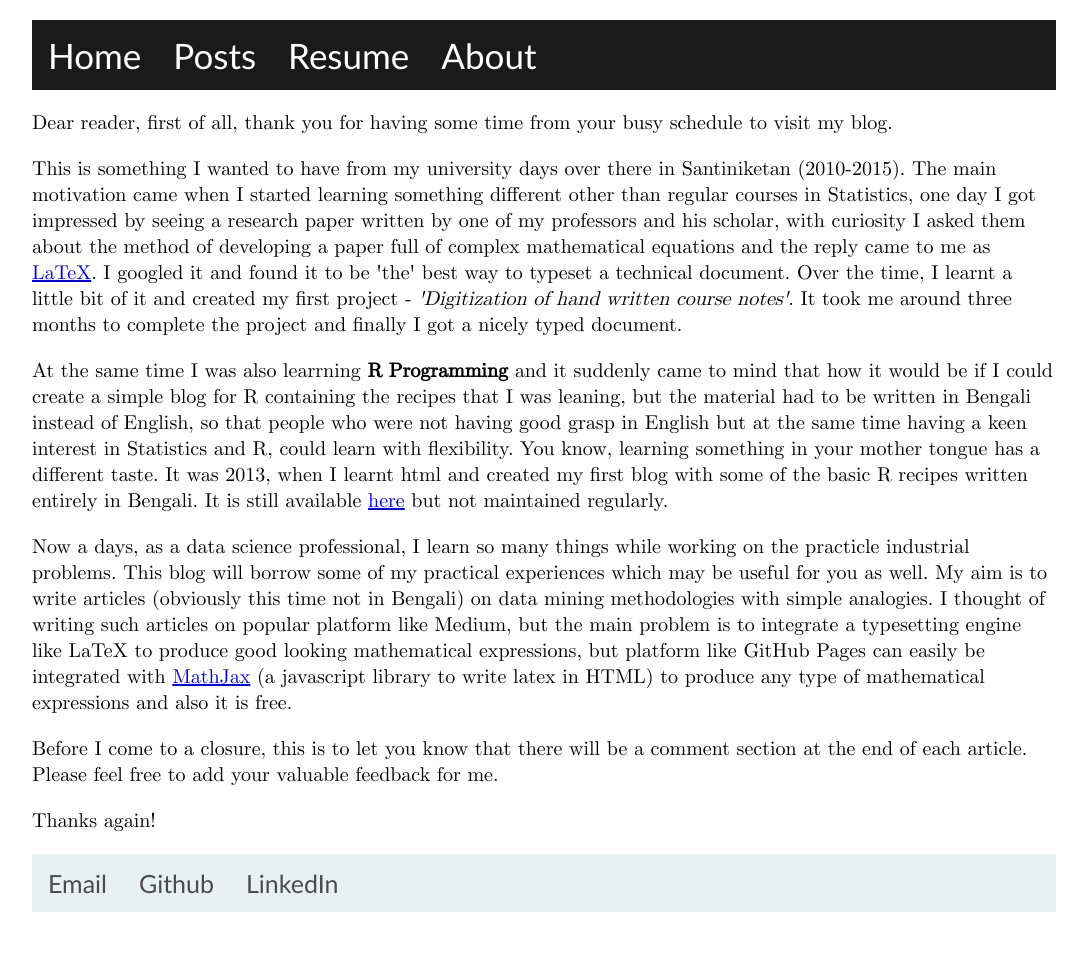
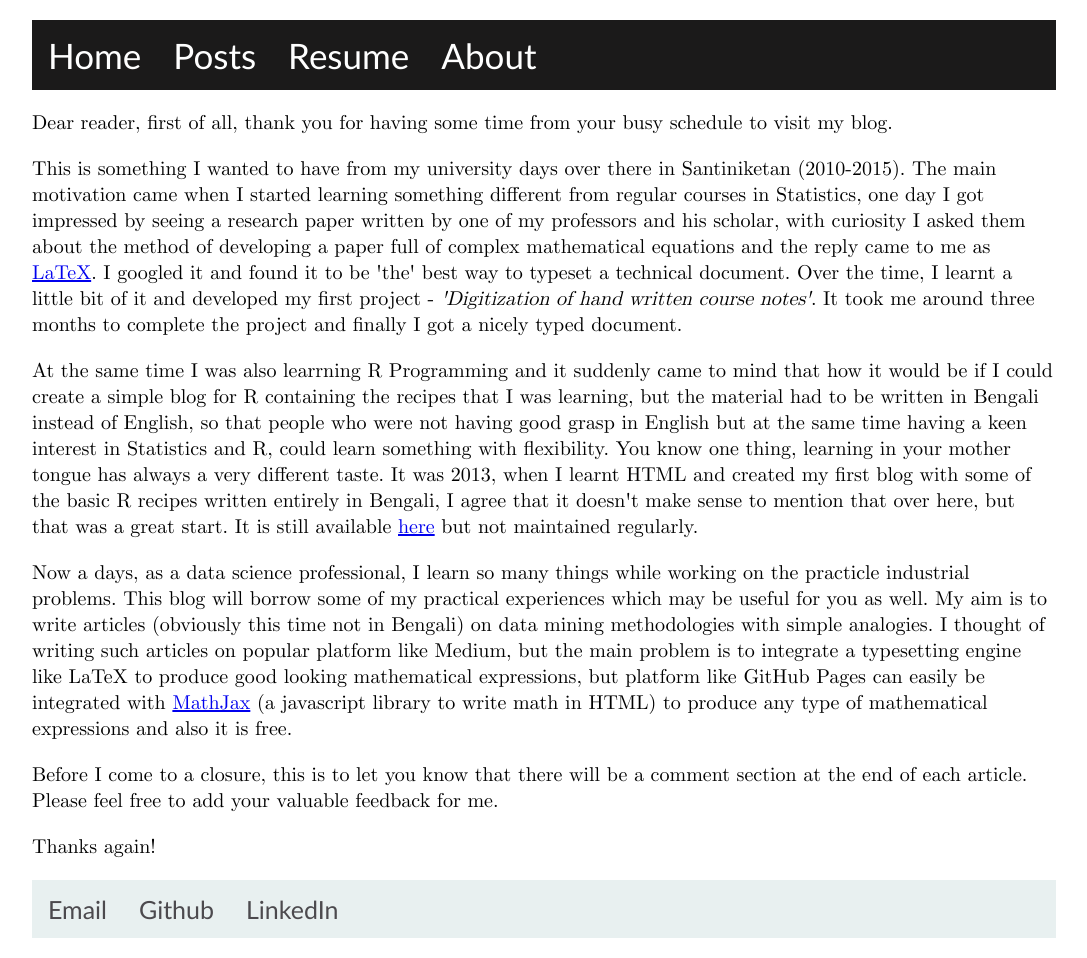
Before and after one commit to koushikkhan/stat, a Jekyll site: the page built from index.html, in a window 1280 px wide. Shown: the whole page, without its empty margins (96-1183 px from the left). Built offline with Jekyll 4.4.1, drawn with Linux system fonts in a browser that asks for light colours; before the commit the page ends 932 px from its top, so only the background shows below that; grey boxes are pictures that could not be loaded.

```diff
--- a/index.html
+++ b/index.html
@@ -3,24 +3,30 @@
 title: Home
 ---
 
+<head>
+    <title>Welcome</title>
+</head>
+
+<body>
+    <p style="background-image: url('https://png.pngtree.com/thumb_back/fh260/back_our/20190620/ourmid/pngtree-electronic-technology-website-texture-background-banner-image_156039.jpg');"></p>
     <p> Dear reader, first of all, thank you for having some time from your busy schedule to visit my blog. </p>
 
     <p>
         This is something I wanted to have from my university days over there in Santiniketan (2010-2015). The main motivation came when I started
-    learning something different other than regular courses in Statistics, one day I got impressed by seeing a research paper written by one of
+        learning something different from regular courses in Statistics, one day I got impressed by seeing a research paper written by one of
         my professors and his scholar, with curiosity I asked them about the method of developing a paper full of complex mathematical equations and
-    the reply came to me as <a href="www.latex-project.org/">LaTeX</a>. I googled it and found it to be 'the' best way to typeset a technical document. Over the time, I learnt a
-    little bit of it and created my first project - <i>'Digitization of hand written course notes'</i>. It took me around three months to complete
-    the project and finally I got a nicely typed document.
+        the reply came to me as <a href="www.latex-project.org/">LaTeX</a>. I googled it and found it to be 'the' best way to typeset a
+        technical document. Over the time, I learnt a little bit of it and developed my first project - <i>'Digitization of hand written course notes'</i>.
+        It took me around three months to complete the project and finally I got a nicely typed document.
     </p>
 
     <p>
-    At the same time I was also learrning <b>R Programming</b> and it suddenly came to mind that how it would be if I could create a simple blog for R
-    containing the recipes that I was leaning, but the material had to be written in Bengali instead of English, so that people who were not having
-    good grasp in English but at the same time having a keen interest in Statistics and R, could learn with flexibility. You know, learning something
-    in your mother tongue has a different taste. It was 2013, when I learnt html and created my first blog with some of the basic R recipes written
-    entirely in Bengali. It is still available <a href="http://koushik1992.blogspot.com/search?updated-max=2016-04-02T01:42:00-07:00&max-results=7">here</a>
-    but not maintained regularly.
+        At the same time I was also learrning R Programming and it suddenly came to mind that how it would be if I could create a simple blog for R
+        containing the recipes that I was learning, but the material had to be written in Bengali instead of English, so that people who were not having
+        good grasp in English but at the same time having a keen interest in Statistics and R, could learn something with flexibility. You know one thing,
+        learning in your mother tongue has always a very different taste. It was 2013, when I learnt HTML and created my first blog with some of the basic R recipes
+        written entirely in Bengali, I agree that it doesn't make sense to mention that over here, but that was a great start. It is still available
+        <a href="http://koushik1992.blogspot.com/search?updated-max=2016-04-02T01:42:00-07:00&max-results=7">here</a> but not maintained regularly.
     </p>
 
     <p>
@@ -28,7 +34,7 @@
         some of my practical experiences which may be useful for you as well. My aim is to write articles (obviously this time not in Bengali) on
         data mining methodologies with simple analogies. I thought of writing such articles on popular platform like Medium, but the main problem is to integrate
         a typesetting engine like LaTeX to produce good looking mathematical expressions, but platform like GitHub Pages can easily be integrated with
-    <a href="https://www.mathjax.org/">MathJax</a> (a javascript library to write latex in HTML) to produce any type of mathematical expressions
+        <a href="https://www.mathjax.org/">MathJax</a> (a javascript library to write math in HTML) to produce any type of mathematical expressions
         and also it is free.
     </p>
 
@@ -40,3 +46,4 @@
     <p>
         Thanks again!
     </p>
+</body>
```
Also changed, not shown: 2 other files. Lines whose indentation alone changed are shown as unchanged.
